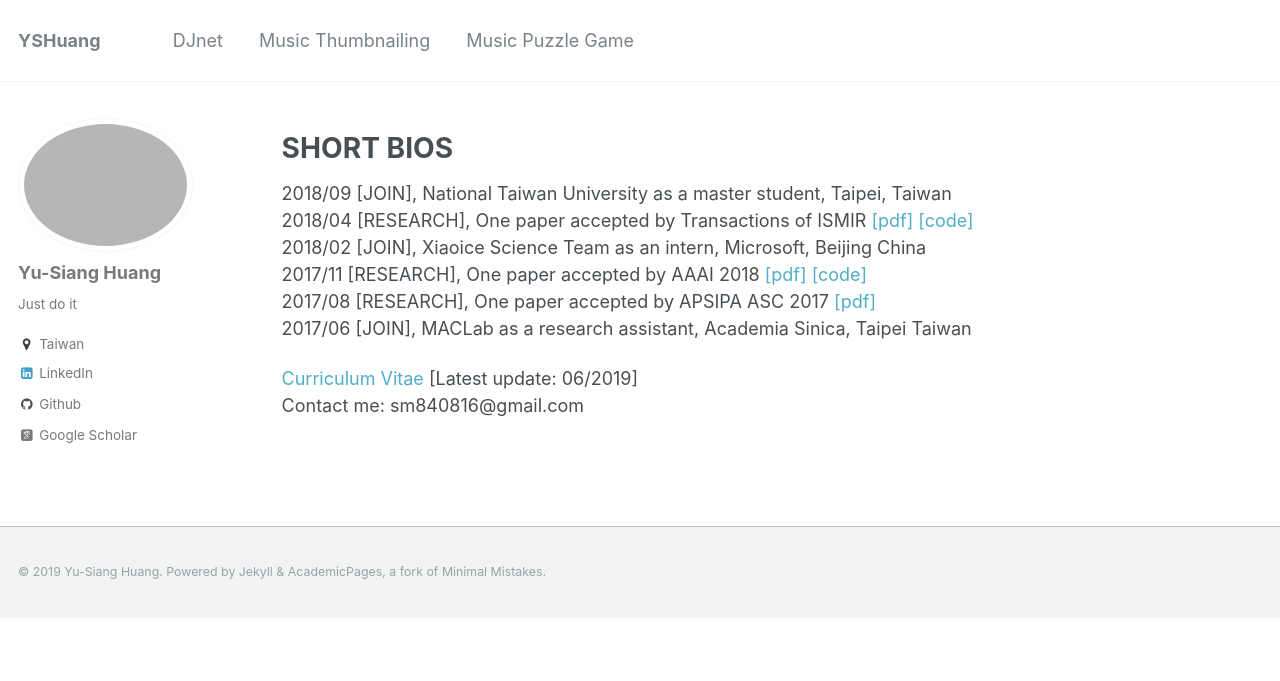
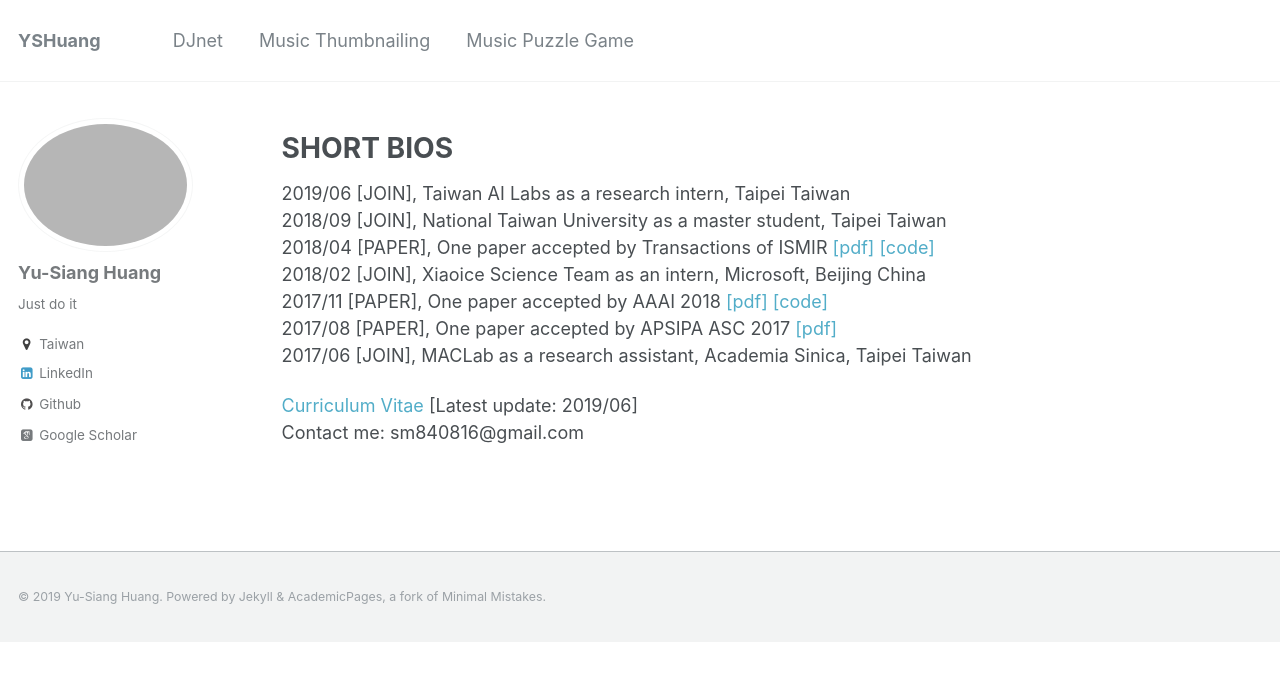
Before and after one commit to remyhuang/remyhuang.github.io, a Jekyll site: the page built from _pages/about.md, in a window 1280 px wide. Shown: the top 681 px of the page. Built offline with Jekyll 4.4.1, drawn with Linux system fonts in a browser that asks for light colours; some web fonts are replaced.

Commit message:
Update about.md

```diff
--- a/_pages/about.md
+++ b/_pages/about.md
@@ -11,12 +11,13 @@ redirect_from:
 
 SHORT BIOS
 =====
-2018/09 \[JOIN\], National Taiwan University as a master student, Taipei, Taiwan <br />
-2018/04 \[RESEARCH\], One paper accepted by Transactions of ISMIR [\[pdf\]](https://transactions.ismir.net/articles/10.5334/tismir.14/) [\[code\]](https://github.com/remyhuang/pop-music-highlighter) <br />
+2019/06 \[JOIN\], Taiwan AI Labs as a research intern, Taipei Taiwan <br />
+2018/09 \[JOIN\], National Taiwan University as a master student, Taipei Taiwan <br />
+2018/04 \[PAPER\], One paper accepted by Transactions of ISMIR [\[pdf\]](https://transactions.ismir.net/articles/10.5334/tismir.14/) [\[code\]](https://github.com/remyhuang/pop-music-highlighter) <br />
 2018/02 \[JOIN\], Xiaoice Science Team as an intern, Microsoft, Beijing China <br />
-2017/11 \[RESEARCH\], One paper accepted by AAAI 2018 [\[pdf\]](https://aaai.org/ocs/index.php/AAAI/AAAI18/paper/view/16174/) [\[code\]](https://github.com/remyhuang/music-puzzle-games) <br />
-2017/08 \[RESEARCH\], One paper accepted by APSIPA ASC 2017 [\[pdf\]](https://remyhuang.github.io/files/huang17apsipa.pdf) <br />
+2017/11 \[PAPER\], One paper accepted by AAAI 2018 [\[pdf\]](https://aaai.org/ocs/index.php/AAAI/AAAI18/paper/view/16174/) [\[code\]](https://github.com/remyhuang/music-puzzle-games) <br />
+2017/08 \[PAPER\], One paper accepted by APSIPA ASC 2017 [\[pdf\]](https://remyhuang.github.io/files/huang17apsipa.pdf) <br />
 2017/06 \[JOIN\], MACLab as a research assistant, Academia Sinica, Taipei Taiwan <br />
 
-[Curriculum Vitae](https://remyhuang.github.io/files/huang_cv.pdf) \[Latest update: 06/2019\] <br />
+[Curriculum Vitae](https://remyhuang.github.io/files/huang_cv.pdf) \[Latest update: 2019/06\] <br />
 Contact me: sm840816@gmail.com
```
